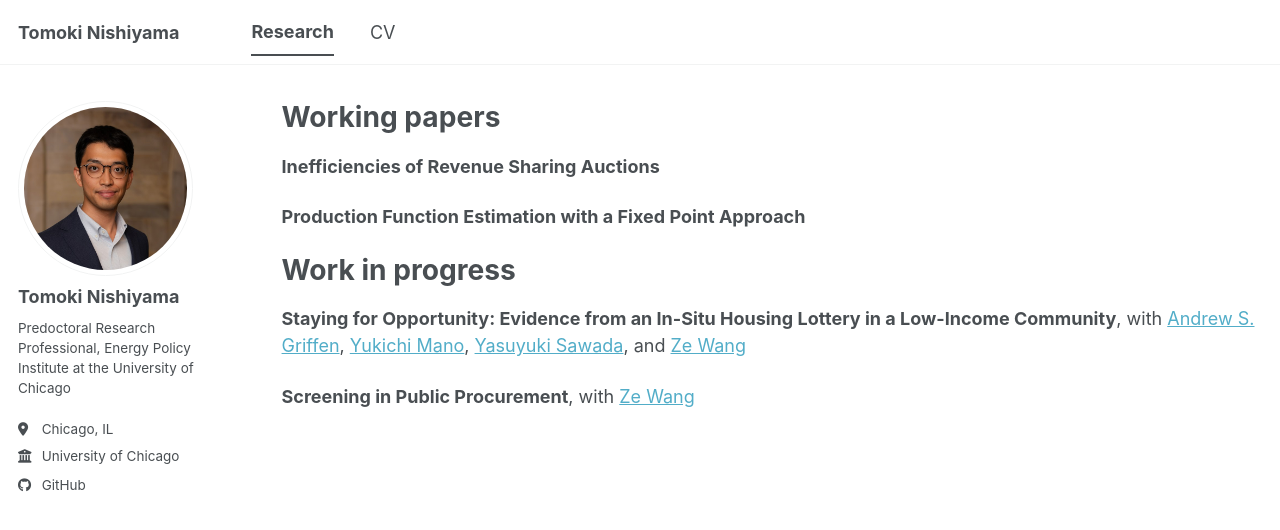
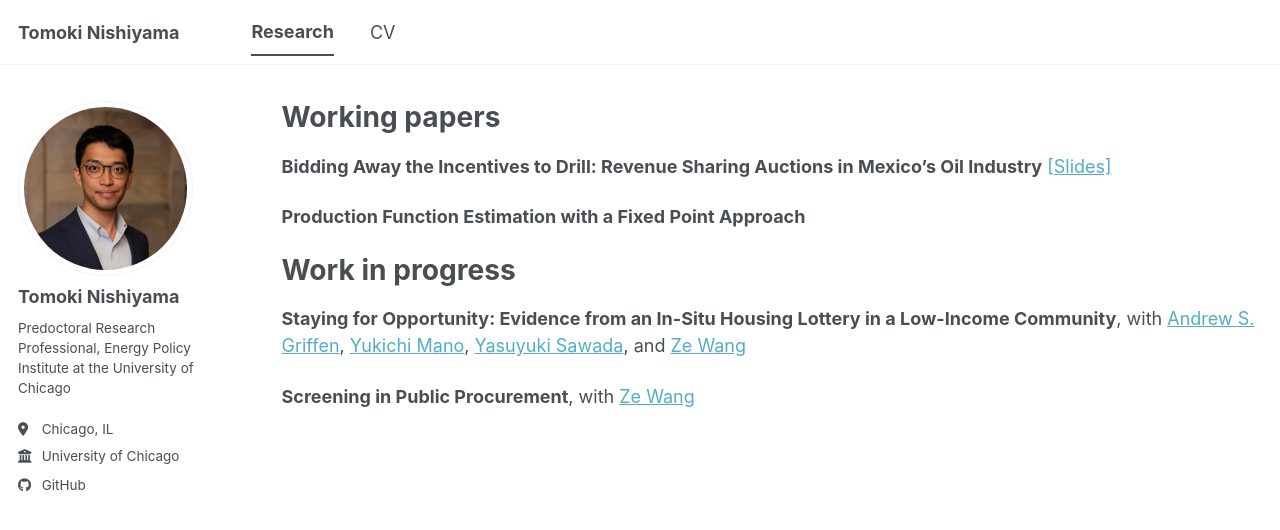
Before and after one commit to nishi24yama80/website, a Jekyll site: the page built from _pages/research.md, in a window 1280 px wide. Shown: the top 530 px of the page. Built offline with Jekyll 4.4.1, drawn with Linux system fonts in a browser that asks for light colours; a style sheet for code colours, icons or effects is not loaded.

Commit message:
Add revenue sharing auction slides and update paper title
Co-Authored-By: Claude Opus 5.5 <noreply@anthropic.com>

```diff
--- a/_pages/research.md
+++ b/_pages/research.md
@@ -11,9 +11,8 @@ hide_title: true
 Working papers
 ======
 
-**Inefficiencies of Revenue Sharing Auctions**
-<!-- To add a PDF link, put the paper in files/ and uncomment the next line. -->
-<!-- [[PDF]]({{ base_path }}/files/revenue_sharing_auctions.pdf) -->
+**Bidding Away the Incentives to Drill: Revenue Sharing Auctions in Mexico's Oil Industry**
+[[Slides]]({{ base_path }}/files/slides_revenue_sharing_auctions.pdf)
 
 **Production Function Estimation with a Fixed Point Approach**
 
```
Also changed, not shown: 1 other file.
